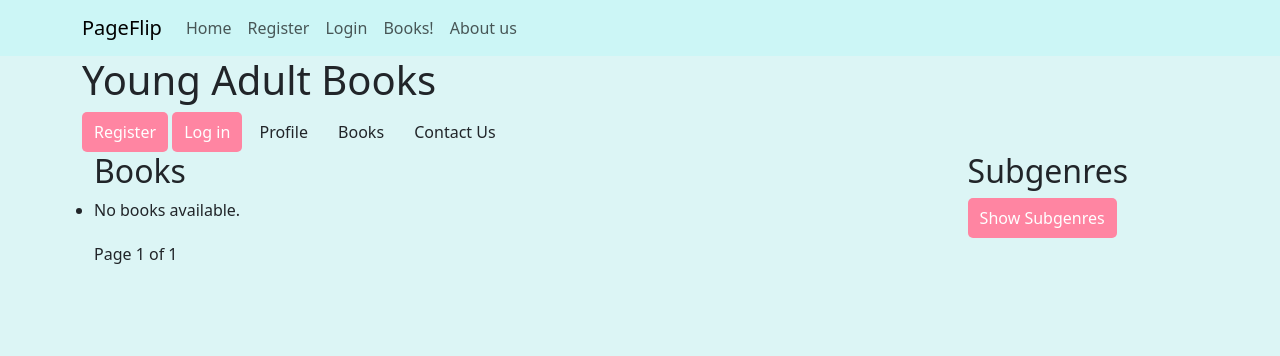
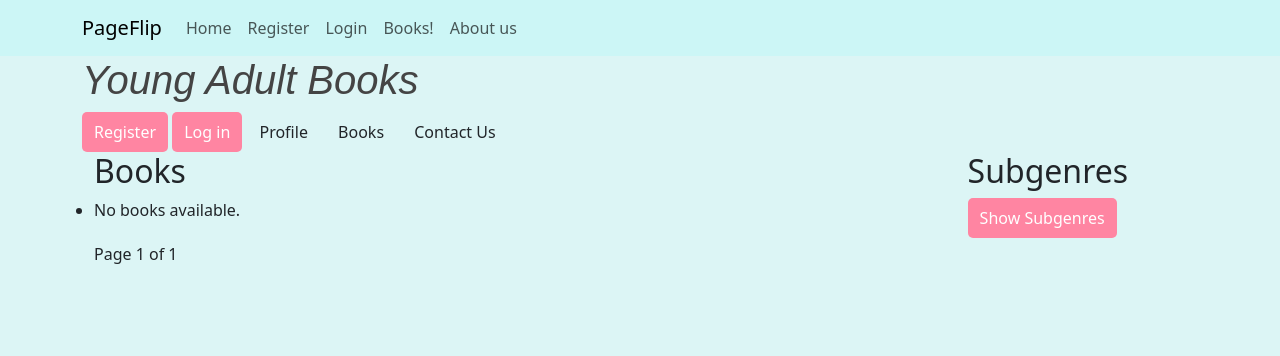
Before and after one commit to AntonyDys/pageflip_project, a Django app: page /pageflip/books/ in a window 1280 px wide. Shown: the top 356 px of the page. Run offline with Django 3.2, Linux system fonts and the light colour scheme; data that the repository does not hold is empty.

Commit message:
Update books.html

```diff
--- a/pageflip/templates/pageflip/books.html
+++ b/pageflip/templates/pageflip/books.html
@@ -6,7 +6,7 @@
 {% endblock %}
 
 {% block body_block %}
-    <h1>Young Adult Books</h1>
+    <h1 class="italic-modern">Young Adult Books</h1>
 
     <div class="button-container text-right">
         <button class="btn btn-small pink-button">Register</button>
```
